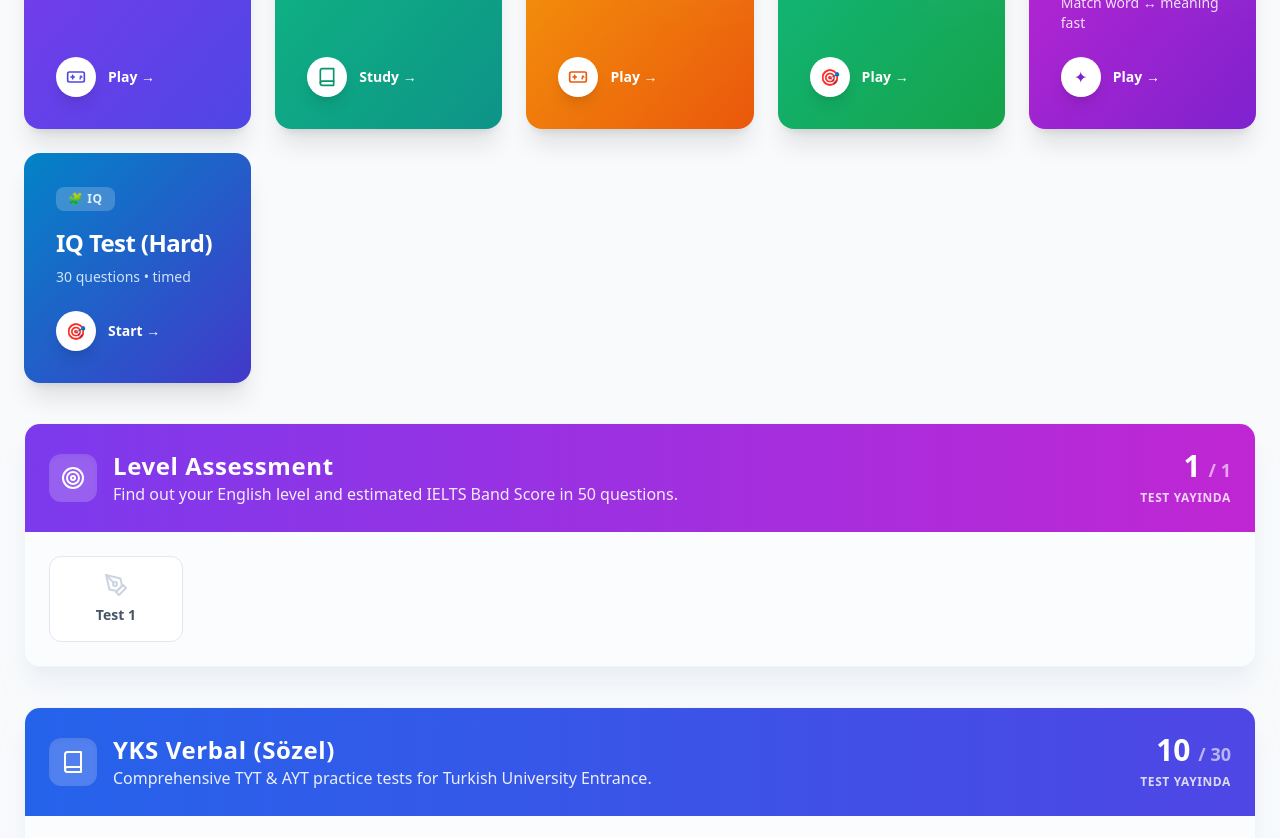
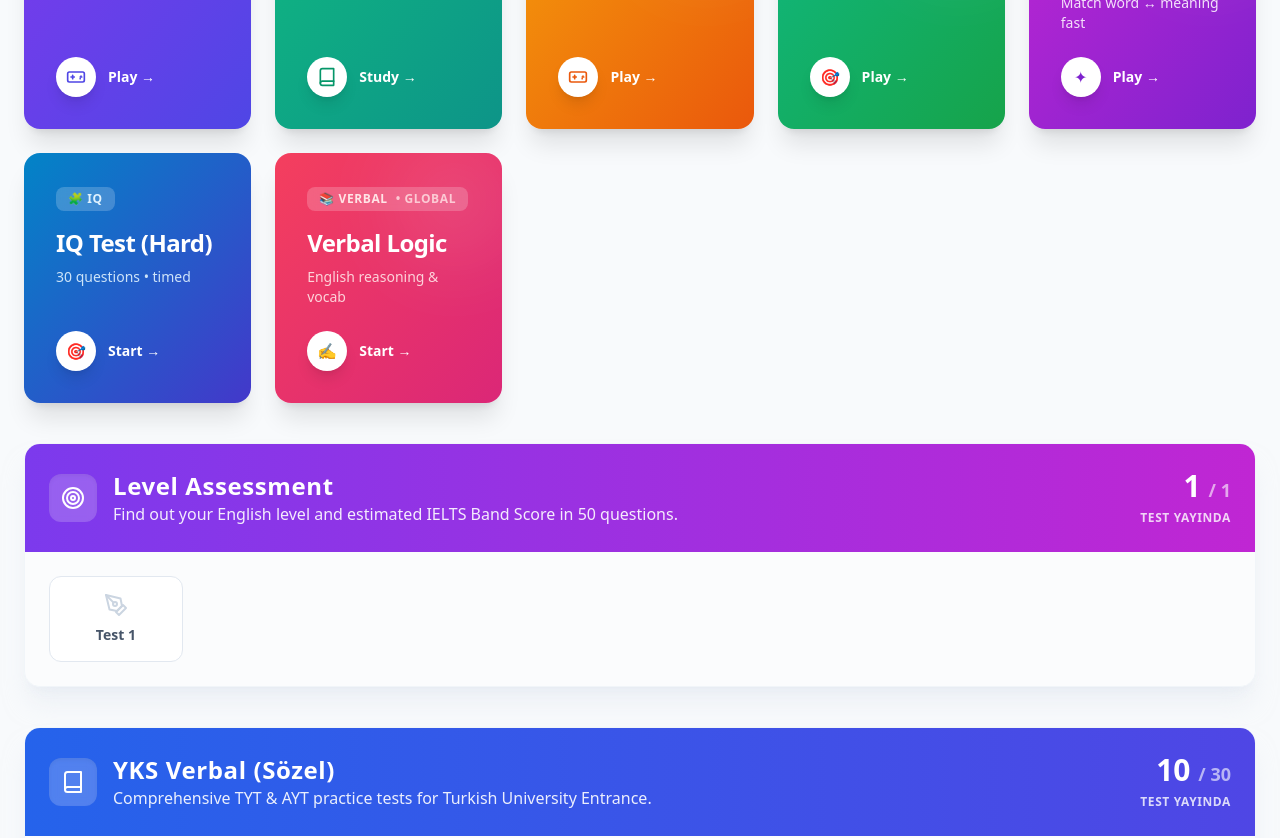
Before and after one commit to kuarkcoin/testdunya, a Next.js app: page / in a window 1280 px wide. Shown: the part 1020-1858 px from the top of the page. Built offline with nearby package versions, Linux system fonts and the light colour scheme.

Commit message:
Update page.tsx

```diff
--- a/app/page.tsx
+++ b/app/page.tsx
@@ -479,6 +479,31 @@ export default function HomePage() {
               </div>
             </div>
           </Link>
+           {/* 7. VERBAL REASONING */}
+          <Link
+            href="/verbal-test"
+            className="group relative overflow-hidden rounded-2xl bg-gradient-to-br from-rose-500 to-pink-600 p-8 text-white shadow-xl transition-all hover:scale-[1.02] hover:shadow-2xl"
+          >
+            <div className="absolute top-0 right-0 -mt-4 -mr-4 h-32 w-32 rounded-full bg-white/10 blur-2xl transition-all group-hover:bg-white/20"></div>
+
+            <div className="relative z-10 flex flex-col justify-between h-full">
+              <div>
+                <div className="mb-4 inline-flex items-center gap-2 rounded-lg bg-white/20 px-3 py-1 text-xs font-bold uppercase tracking-wider text-rose-100 backdrop-blur-sm">
+                  📚 Verbal <span className="opacity-80">• Global</span>
+                </div>
+                <h3 className="mb-2 text-2xl font-black tracking-tight">Verbal Logic</h3>
+                <p className="text-rose-100 opacity-90 text-sm">English reasoning & vocab</p>
+              </div>
+
+              <div className="mt-6 flex items-center gap-3">
+                <div className="flex h-10 w-10 items-center justify-center rounded-full bg-white text-pink-600 shadow-lg transition-transform group-hover:scale-110">
+                  ✍️
+                </div>
+                <span className="font-bold text-sm">Start →</span>
+              </div>
+            </div>
+          </Link>
+
         </section>
 
         {/* --- NATIONAL EXAMS --- */}
```
